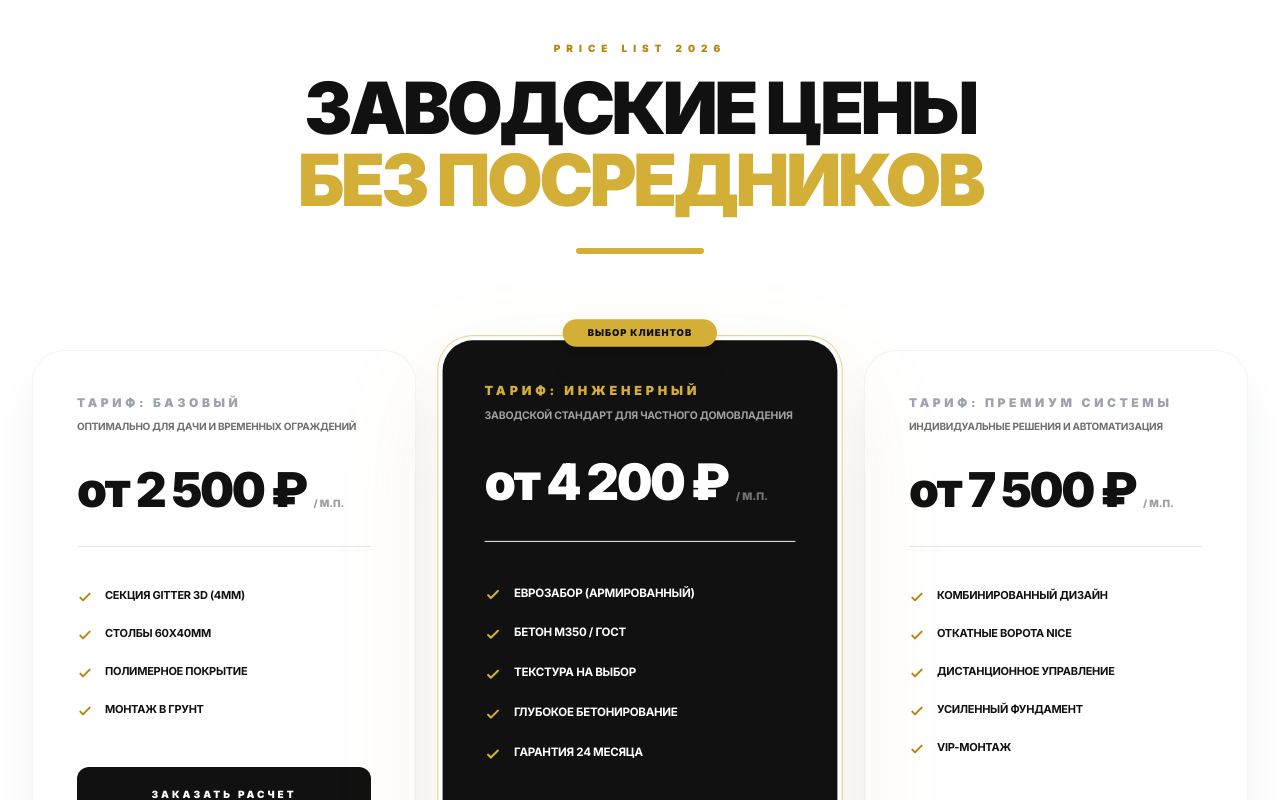
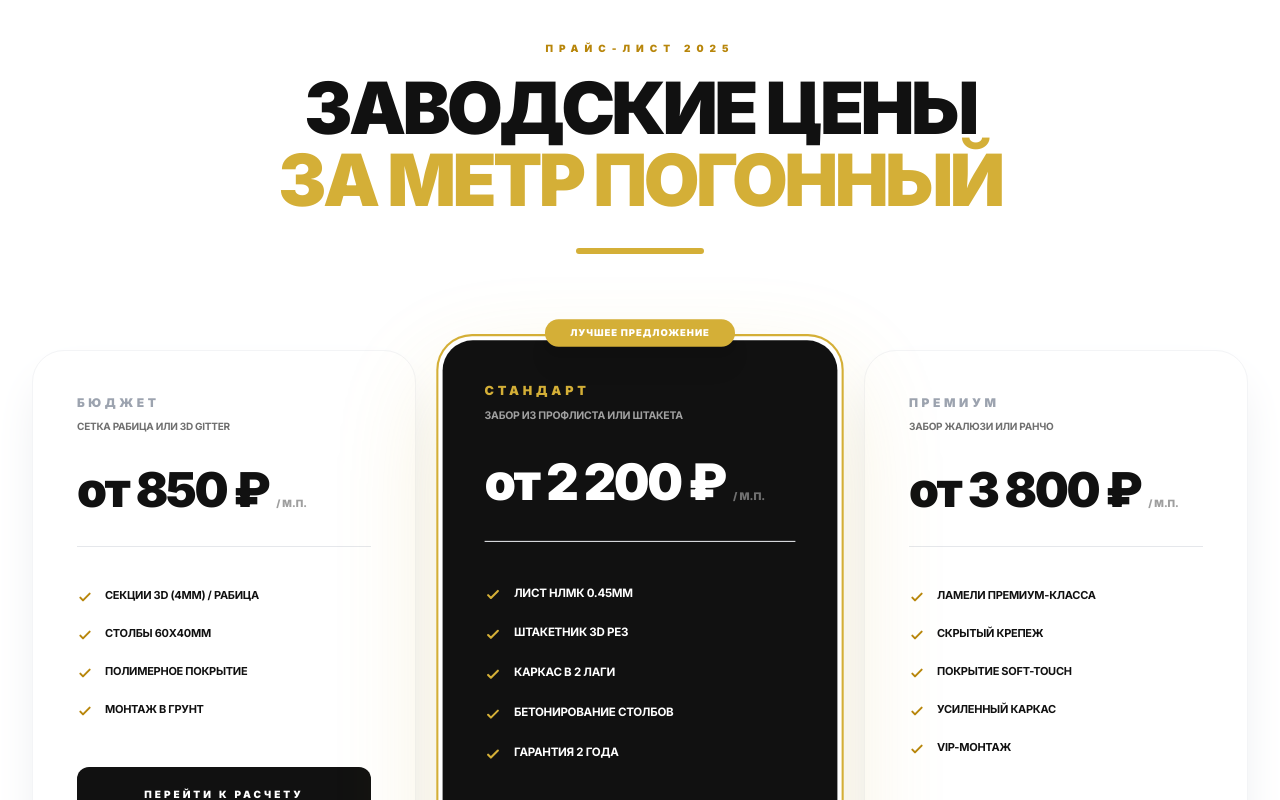
Before and after one commit to ksasha79/KovkaMaster, a React (Vite) app: page / in a window 1280 px wide. Shown: the part 6040-6840 px from the top of the page. Built offline with nearby package versions, Linux system fonts and the light colour scheme.

Commit message:
Update Pricing.tsx

```diff
--- a/components/Pricing.tsx
+++ b/components/Pricing.tsx
@@ -1,26 +1,25 @@
-
 import React from 'react';
 
 const plans = [
   {
-    name: 'Базовый',
-    price: 'от 2 500 ₽',
-    desc: 'Оптимально для дачи и временных ограждений',
-    features: ['Секция Gitter 3D (4мм)', 'Столбы 60х40мм', 'Полимерное покрытие', 'Монтаж в грунт'],
+    name: 'Бюджет',
+    price: 'от 850 ₽',
+    desc: 'Сетка рабица или 3D Gitter',
+    features: ['Секции 3D (4мм) / Рабица', 'Столбы 60х40мм', 'Полимерное покрытие', 'Монтаж в грунт'],
     popular: false
   },
   {
-    name: 'Инженерный',
-    price: 'от 4 200 ₽',
-    desc: 'Заводской стандарт для частного домовладения',
-    features: ['Еврозабор (Армированный)', 'Бетон М350 / ГОСТ', 'Текстура на выбор', 'Глубокое бетонирование', 'Гарантия 24 месяца'],
+    name: 'Стандарт',
+    price: 'от 2 200 ₽',
+    desc: 'Забор из профлиста или штакета',
+    features: ['Лист НЛМК 0.45мм', 'Штакетник 3D рез', 'Каркас в 2 лаги', 'Бетонирование столбов', 'Гарантия 2 года'],
     popular: true
   },
   {
-    name: 'Премиум Системы',
-    price: 'от 7 500 ₽',
-    desc: 'Индивидуальные решения и автоматизация',
-    features: ['Комбинированный дизайн', 'Откатные ворота NICE', 'Дистанционное управление', 'Усиленный фундамент', 'VIP-монтаж'],
+    name: 'Премиум',
+    price: 'от 3 800 ₽',
+    desc: 'Забор Жалюзи или Ранчо',
+    features: ['Ламели премиум-класса', 'Скрытый крепеж', 'Покрытие Soft-touch', 'Усиленный каркас', 'VIP-монтаж'],
     popular: false
   }
 ];
@@ -30,9 +29,9 @@ const Pricing: React.FC = () => {
     <section id="pricing" className="py-32 bg-white relative overflow-hidden">
       <div className="max-w-7xl mx-auto px-4 sm:px-6 lg:px-8">
         <div className="text-center mb-24">
-          <h2 className="text-[10px] font-black text-gold-600 uppercase tracking-[0.6em] mb-4">Price List 2026</h2>
+          <h2 className="text-[10px] font-black text-gold-600 uppercase tracking-[0.6em] mb-4">Прайс-лист 2025</h2>
           <h3 className="text-5xl md:text-7xl font-black text-metal-900 uppercase tracking-tighter leading-none">
-            ЗАВОДСКИЕ ЦЕНЫ <br/> <span className="text-gold-500">БЕЗ ПОСРЕДНИКОВ</span>
+            ЗАВОДСКИЕ ЦЕНЫ <br/> <span className="text-gold-500">ЗА МЕТР ПОГОННЫЙ</span>
           </h3>
           <div className="h-1.5 w-32 bg-gold-500 mx-auto mt-8 rounded-full"></div>
         </div>
@@ -41,21 +40,21 @@ const Pricing: React.FC = () => {
           {plans.map((plan, idx) => (
             <div
               key={idx}
-              className={`relative flex flex-col p-1 bg-white rounded-[2rem] transition-all duration-500 ${
+              className={`relative flex flex-col p-1 bg-white rounded-[2rem] transition-all duration-500 hover:translate-y-[-10px] ${
                 plan.popular
-                ? 'shadow-[0_40px_100px_rgba(197,160,89,0.15)] ring-1 ring-gold-500/50 scale-105 z-10'
+                ? 'shadow-[0_40px_100px_rgba(212,175,55,0.2)] ring-2 ring-gold-500 scale-105 z-10'
                 : 'shadow-2xl shadow-gray-200 border border-gray-100'
               }`}
             >
               <div className={`flex-grow p-10 rounded-[1.8rem] ${plan.popular ? 'bg-metal-900 text-white' : 'bg-white text-metal-900'}`}>
                 {plan.popular && (
-                  <div className="absolute -top-4 left-1/2 -translate-x-1/2 bg-gold-500 text-metal-900 px-6 py-1.5 rounded-full text-[9px] font-black uppercase tracking-widest shadow-xl">
-                    Выбор клиентов
+                  <div className="absolute -top-4 left-1/2 -translate-x-1/2 bg-gold-500 text-white px-6 py-1.5 rounded-full text-[9px] font-black uppercase tracking-widest shadow-xl">
+                    Лучшее предложение
                   </div>
                 )}
 
                 <h3 className={`text-xs font-black uppercase tracking-[0.3em] mb-2 ${plan.popular ? 'text-gold-500' : 'text-gray-400'}`}>
-                  Тариф: {plan.name}
+                   {plan.name}
                 </h3>
                 <p className="text-[10px] uppercase font-bold tracking-tight opacity-60 mb-8">{plan.desc}</p>
 
@@ -76,14 +75,14 @@ const Pricing: React.FC = () => {
                 </ul>
 
                 <a
-                  href="#contact"
+                  href="#calculator"
                   className={`block text-center py-5 rounded-xl font-black uppercase tracking-[0.3em] text-[10px] transition-all ${
                     plan.popular
-                    ? 'bg-gold-500 text-metal-900 hover:bg-white hover:text-metal-900 shadow-lg shadow-gold-500/20'
+                    ? 'bg-gold-500 text-white hover:bg-white hover:text-metal-900 shadow-lg shadow-gold-500/20'
                     : 'bg-metal-900 text-white hover:bg-gold-600'
                   }`}
                 >
-                  Заказать расчет
+                  Перейти к расчету
                 </a>
               </div>
             </div>
```
